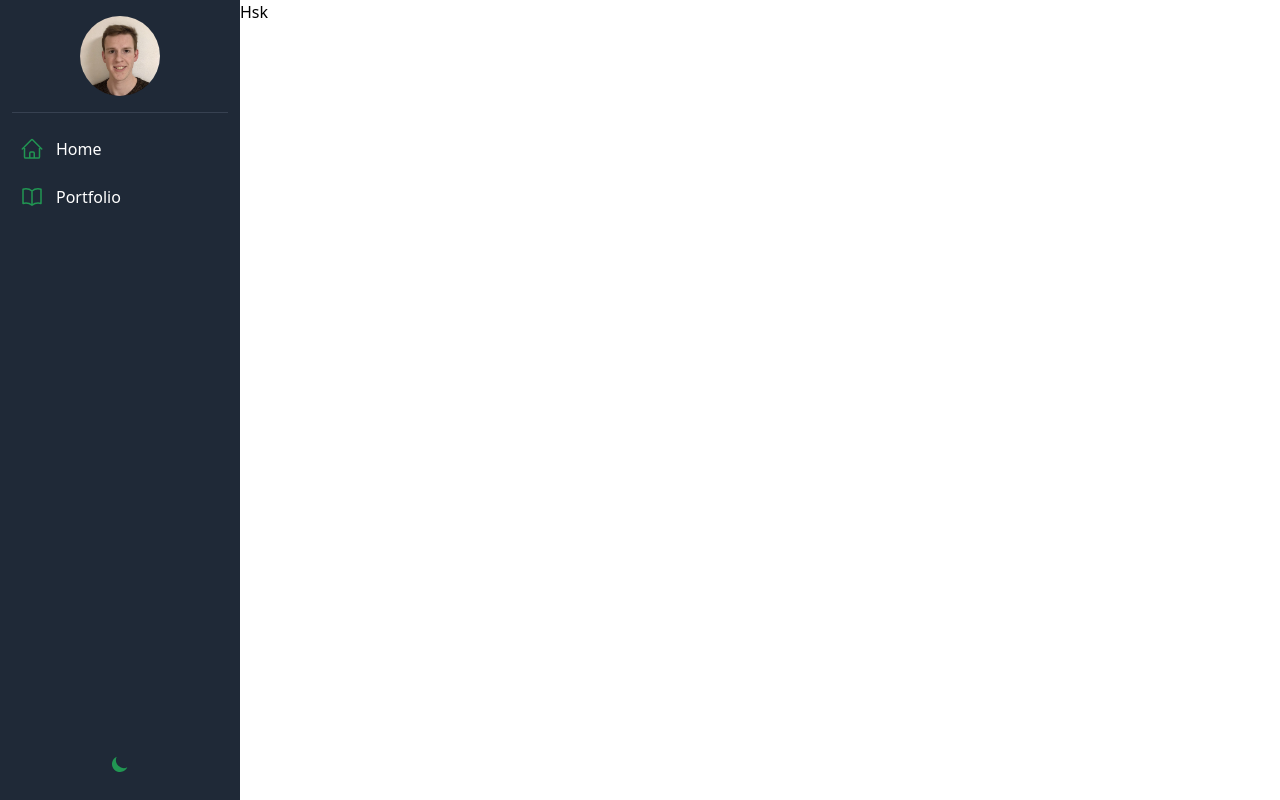
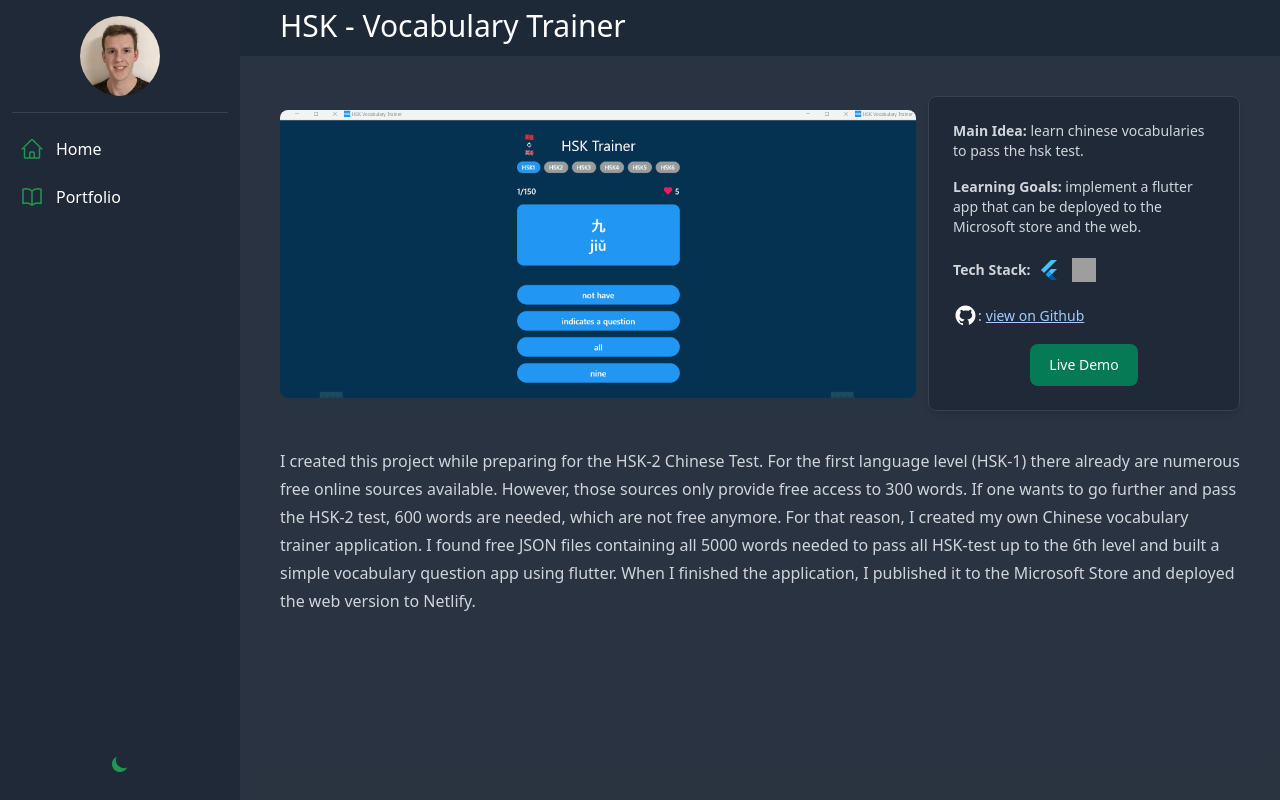
Before and after one commit to LuisAugenstein/portfolio, a React (Vite) app: page /hsk-trainer in a window 1280 px wide. Built offline with nearby package versions, Linux system fonts and the light colour scheme; grey boxes are pictures that could not be loaded.

Commit message:
added hsk-vocabulary-trainer

```diff
--- a/src/pages/home/single-project.tsx
+++ b/src/pages/home/single-project.tsx
@@ -17,6 +17,7 @@ function SingleProject(props: SingleProjectProps): JSX.Element {
   return (
     <Link to={path}>
       <div className="group relative h-full cursor-pointer overflow-hidden">
+        <span className='absolute text-gray-500 font-serif text-2xl sm:text-4xl  max-w-[300px] p-1 pl-2'>{title}</span>
         <img className="rounded" src={image} alt={title} />
         <div className="absolute top-0 h-full w-full group-hover:bg-black/10"></div>
         <span className="absolute flex h-8 w-full items-center  justify-center rounded-b bg-primary-500/50 transition group-hover:-translate-y-full">
--- a/src/pages/single-project/hsk-trainer.tsx
+++ /dev/null
@@ -1,7 +0,0 @@
-import React from 'react';
-
-function HskTrainer() {
-  return <>Hsk</>;
-}
-
-export default HskTrainer;
--- /dev/null
+++ b/src/pages/single-project/hsk-vocabulary-trainer.tsx
@@ -0,0 +1,50 @@
+import React from 'react';
+import PageScaffold from './generic/page-scaffold';
+import ProjectCard, { TechStackItem } from './generic/ProjectCard';
+
+import Image1 from '../../assets/projects/hsk-vocabulary-trainer/hsk-vocabulary-trainer.gif';
+
+import flutterIcon from '../../assets/tech-stack-icons/flutter.svg';
+import microsoftIcon from '../../assets/tech-stack-icons/microsoft.svg';
+
+const markdownText = `
+I created this project while preparing for the HSK-2 Chinese Test.
+For the first language level (HSK-1) there already are numerous free online sources available.
+However, those sources only provide free access to 300 words.
+If one wants to go further and pass the HSK-2 test, 600 words are needed, which are not free anymore.
+For that reason, I created my own Chinese vocabulary trainer application.
+I found free JSON files containing all 5000 words needed to pass all HSK-test up to the 6th level and built
+a simple vocabulary question app using flutter. When I finished the application,
+I published it to the Microsoft Store and deployed the web version to Netlify.
+`;
+
+const images = [Image1];
+const techStack: TechStackItem[] = [
+  {
+    icon: flutterIcon,
+    name: 'Flutter',
+    url: 'https://flutter.dev',
+  },
+  {
+    icon: microsoftIcon,
+    name: 'Microsoft Store',
+    url: 'https://apps.microsoft.com/store/detail/hsk-vocabulary-trainer/9NX2B432WQ18?hl=de-de&gl=de',
+  },
+];
+
+function HSKVocabularyTrainer(): JSX.Element {
+  return (
+    <PageScaffold title="HSK - Vocabulary Trainer" images={images} markdownText={markdownText}>
+      <ProjectCard
+        idea="learn chinese vocabularies to pass the hsk test."
+        goal="implement a flutter app that can be deployed to the Microsoft store and the web."
+        techStack={techStack}
+        githubUrl="https://github.com/LuisAugenstein/hsk_vocabulary_trainer"
+        btnText="Live Demo"
+        btnUrl="https://www.youtube.com/watch?v=lFdZw2JB-hE"
+      />
+    </PageScaffold>
+  );
+}
+
+export default HSKVocabularyTrainer;
--- a/src/router.tsx
+++ b/src/router.tsx
@@ -3,7 +3,7 @@ import { createBrowserRouter } from 'react-router-dom';
 import Home from './pages/home/home';
 import Sphero from './pages/single-project/sphero';
 import Asuro from './pages/single-project/asuro';
-import HskTrainer from './pages/single-project/hsk-trainer';
+import HskTrainer from './pages/single-project/hsk-vocabulary-trainer';
 import Navigation from './navigation/navigation';
 
 export const router = createBrowserRouter([
```
Also changed, not shown: src/assets/home/project-hsk-trainer.png (added), src/assets/projects/hsk-vocabulary-trainer/hsk-vocabulary-trainer.gif (added).
